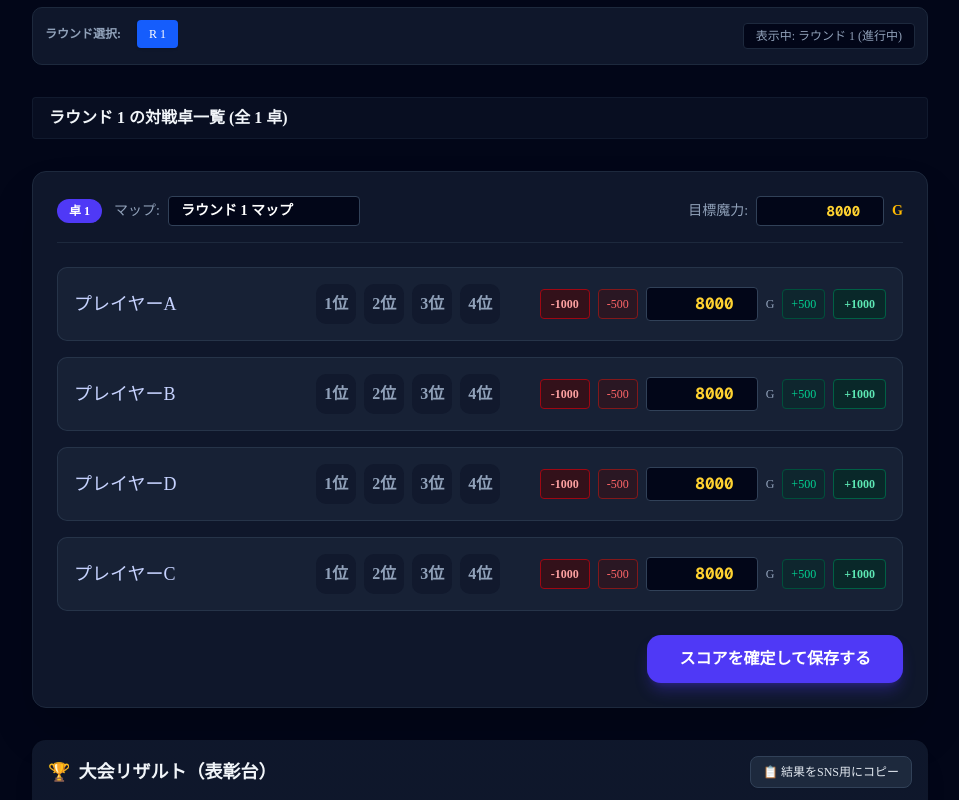
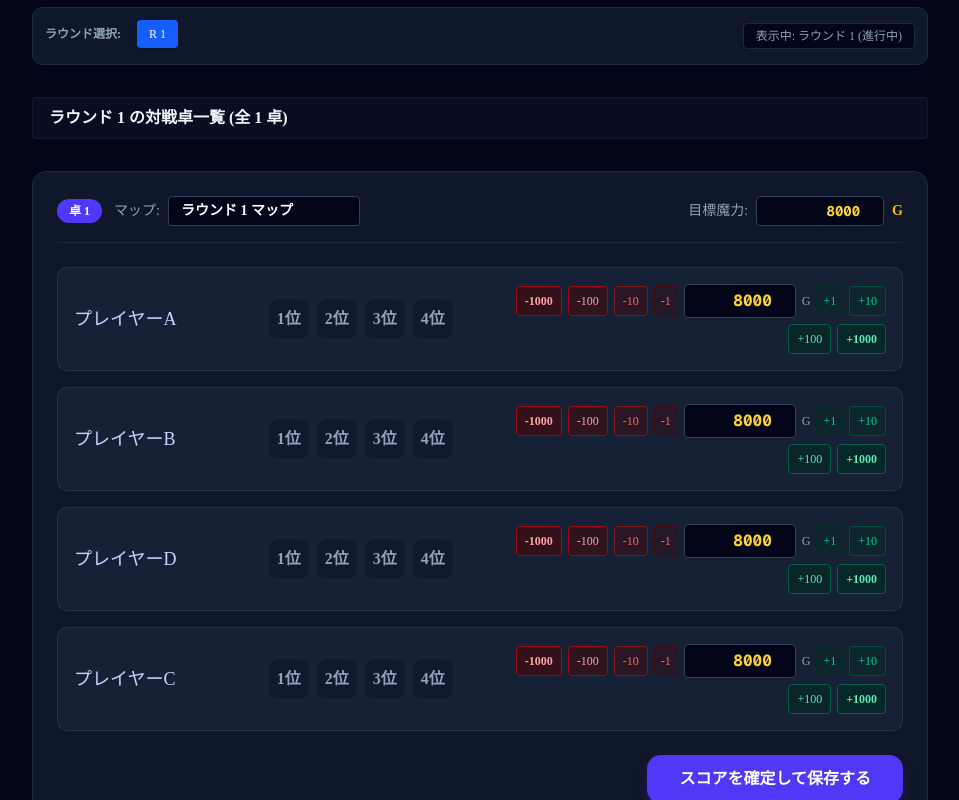
Before and after one commit to tsukasaogiri/culdcept-tournament, a Next.js app: page / in a window 1280 px wide. Both pictures are taken after a click on the button "ラウンド1の卓組み（ペアリング）を作成する". Shown: the part 236-1036 px from the top of the page, without its empty margins (160-1119 px from the left). Built offline with nearby package versions, Linux system fonts and the light colour scheme.

Commit message:
change magic adjustment buttons to 1, 10, 100, 1000

```diff
--- a/components/MatchScoreInput.tsx
+++ b/components/MatchScoreInput.tsx
@@ -71,7 +71,7 @@ export default function MatchScoreInput({
     }
   };
 
-  // 同率を許可するため、他人の順位を消さずに各自独立して順位を選べるように変更
+  // 同率を許可するため、他人の順位を消さずに各自独立して順位を選べる仕様
   const handleRankClick = (userId: string, rank: number) => {
     setRanks((prev) => {
       const newRanks = { ...prev };
@@ -205,20 +205,35 @@ export default function MatchScoreInput({
                 })}
               </div>
 
-              <div className="flex items-center gap-2 w-full md:w-auto justify-end">
+              {/* 魔力調整ボタン群（-1000, -100, -10, -1 / +1, +10, +100, +1000） */}
+              <div className="flex items-center gap-1.5 flex-wrap justify-end">
                 <button
                   type="button"
                   onClick={() => handleMagicChange(player.userId, -1000)}
-                  className="px-2.5 py-1.5 bg-red-950/60 hover:bg-red-900 border border-red-800 text-red-300 rounded text-xs font-semibold"
+                  className="px-2 py-1.5 bg-red-950/60 hover:bg-red-900 border border-red-800 text-red-300 rounded text-xs font-semibold"
                 >
                   -1000
                 </button>
                 <button
                   type="button"
-                  onClick={() => handleMagicChange(player.userId, -500)}
+                  onClick={() => handleMagicChange(player.userId, -100)}
+                  className="px-2 py-1.5 bg-red-950/50 hover:bg-red-900 border border-red-800 text-red-300 rounded text-xs"
+                >
+                  -100
+                </button>
+                <button
+                  type="button"
+                  onClick={() => handleMagicChange(player.userId, -10)}
                   className="px-2 py-1.5 bg-red-950/40 hover:bg-red-900 border border-red-900 text-red-400 rounded text-xs"
                 >
-                  -500
+                  -10
+                </button>
+                <button
+                  type="button"
+                  onClick={() => handleMagicChange(player.userId, -1)}
+                  className="px-1.5 py-1.5 bg-red-950/30 hover:bg-red-900 border border-red-950 text-red-400 rounded text-xs"
+                >
+                  -1
                 </button>
 
                 <input
@@ -231,15 +246,29 @@ export default function MatchScoreInput({
 
                 <button
                   type="button"
-                  onClick={() => handleMagicChange(player.userId, 500)}
+                  onClick={() => handleMagicChange(player.userId, 1)}
+                  className="px-1.5 py-1.5 bg-emerald-950/30 hover:bg-emerald-900 border border-emerald-950 text-emerald-400 rounded text-xs"
+                >
+                  +1
+                </button>
+                <button
+                  type="button"
+                  onClick={() => handleMagicChange(player.userId, 10)}
                   className="px-2 py-1.5 bg-emerald-950/40 hover:bg-emerald-900 border border-emerald-900 text-emerald-400 rounded text-xs"
                 >
-                  +500
+                  +10
+                </button>
+                <button
+                  type="button"
+                  onClick={() => handleMagicChange(player.userId, 100)}
+                  className="px-2 py-1.5 bg-emerald-950/50 hover:bg-emerald-900 border border-emerald-800 text-emerald-300 rounded text-xs"
+                >
+                  +100
                 </button>
                 <button
                   type="button"
                   onClick={() => handleMagicChange(player.userId, 1000)}
-                  className="px-2.5 py-1.5 bg-emerald-950/60 hover:bg-emerald-900 border border-emerald-800 text-emerald-300 rounded text-xs font-semibold"
+                  className="px-2 py-1.5 bg-emerald-950/60 hover:bg-emerald-900 border border-emerald-800 text-emerald-300 rounded text-xs font-semibold"
                 >
                   +1000
                 </button>
```
